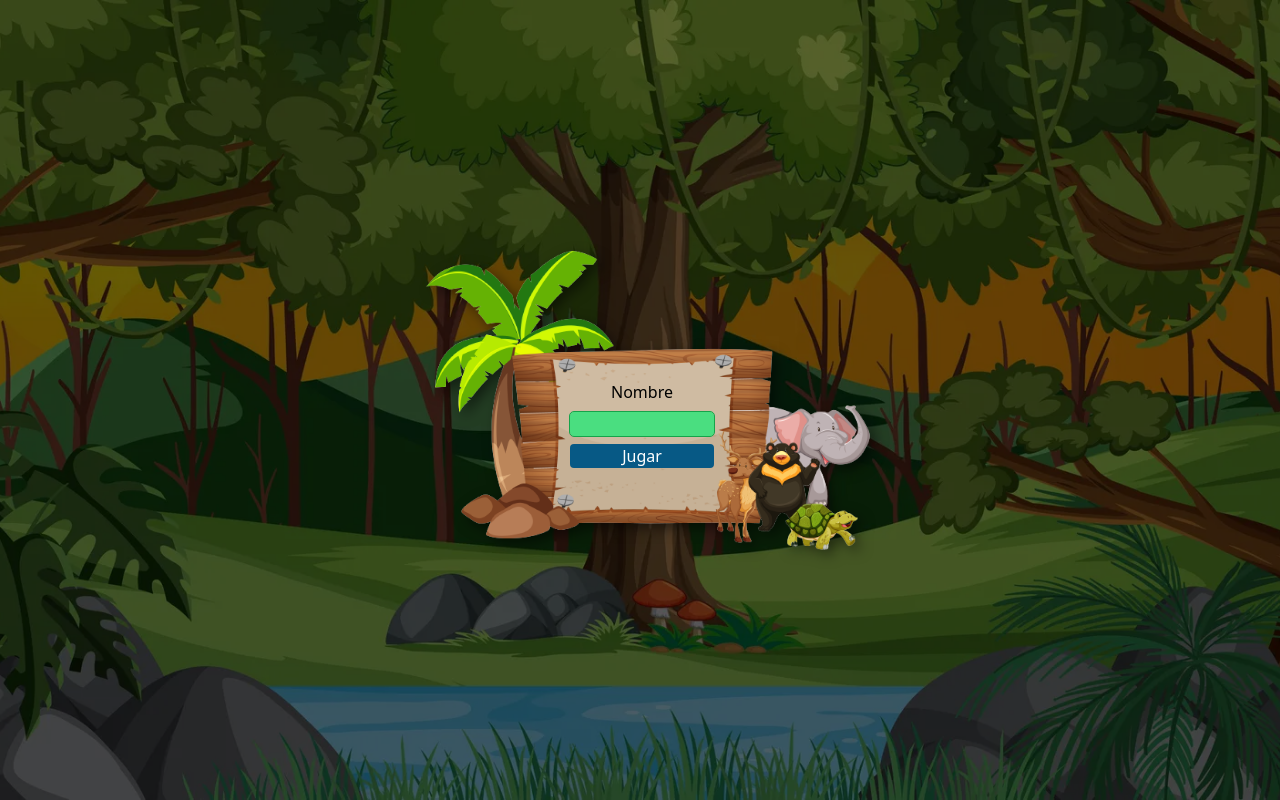
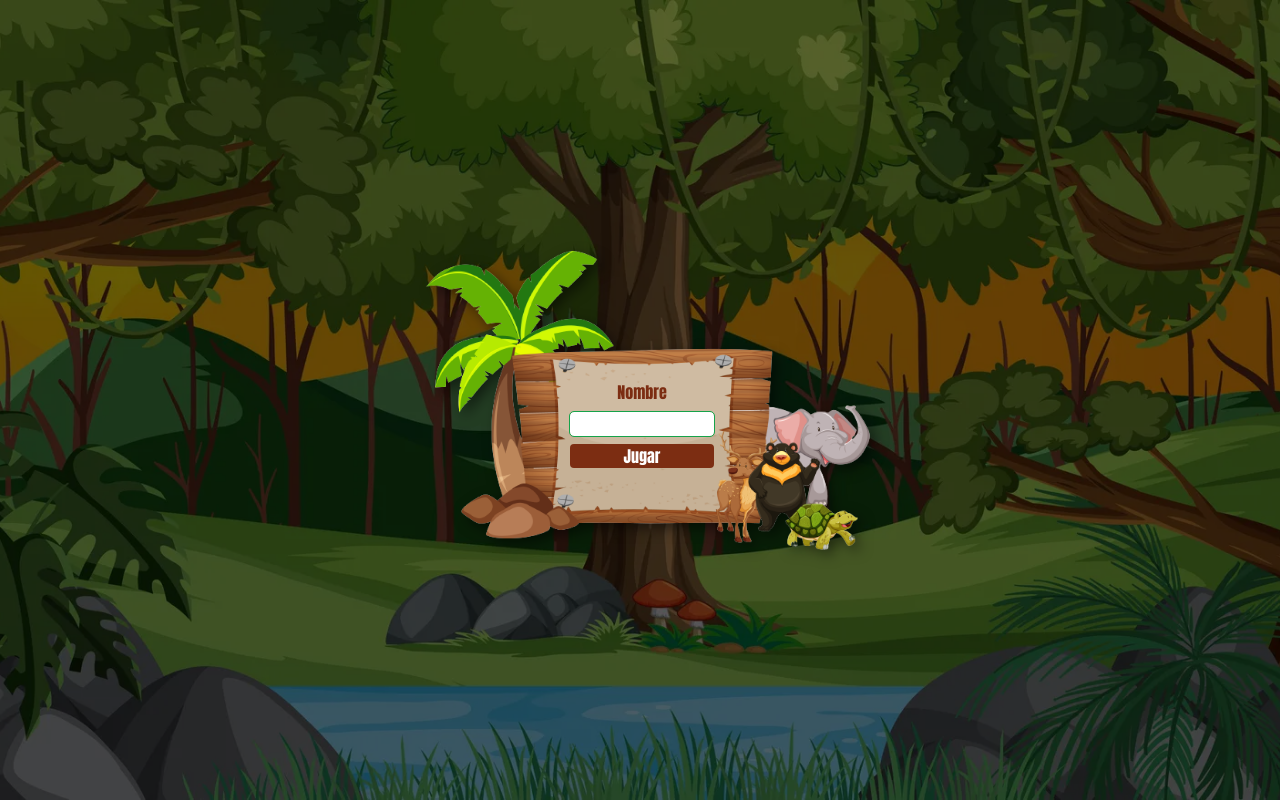
Before and after one commit to javierbasualdo/memory, a Vue app: page / in a window 1280 px wide. Built offline with nearby package versions, Linux system fonts and the light colour scheme.

Commit message:
end and reload game

```diff
--- a/src/App.vue
+++ b/src/App.vue
@@ -1,6 +1,7 @@
 <template>
   <UserGame v-if="!game.hasUser"/>
   <BoardGame v-else/>
+  <EndGame v-if="game.endGame"/>
 </template>
 
 <script setup>
@@ -8,6 +9,7 @@ import { useMemoryGame } from '@/stores/game'
 import useUser from '@/composables/useUser'
 import UserGame from '@/components/UserGame.vue'
 import BoardGame from '@/components/BoardGame.vue'
+import EndGame from '@/components/EndGame.vue'
 
 const game = useMemoryGame()
 const { hasUser } = useUser()
--- /dev/null
+++ b/src/components/EndGame.vue
@@ -0,0 +1,31 @@
+<template>
+    <div class="absolute top-0 h-screen w-screen mx-auto flex items-center justify-center bg-black/90 font-['Anton'] text-orange-900">
+        <div class="user-container w-80 h-80 md:w-2/4 max-w-2xl flex flex-col items-center justify-center pl-1 pt-12">
+            <span class="font-medium md:mb-5 text-2xl">{{ userName }}</span>
+            <button
+                @click="game.resetGame"
+                class="bg-orange-900 px-5 py-1 rounded text-white w-24 md:w-36 hover:bg-orange-700">
+                Volver a jugar?
+            </button>
+        </div>
+    </div>
+</template>
+
+<script setup>
+import { useMemoryGame } from '@/stores/game'
+import useUser from '@/composables/useUser'
+
+const game = useMemoryGame()
+const { getUser } = useUser()
+const { userName } = getUser()
+</script>
+
+<style scoped>
+.user-container {
+    background-image: url('@/assets/save-name-background.png');
+    background-size: contain;
+    background-position: center;
+    background-repeat: no-repeat;
+    filter: drop-shadow(0.35rem 0.35rem 0.4rem rgba(0, 0, 0, 0.5))
+}
+</style>
--- a/src/components/UserGame.vue
+++ b/src/components/UserGame.vue
@@ -1,15 +1,15 @@
 <template>
     <main class="h-screen w-screen mx-auto flex items-center justify-center bg-black/60">
-        <div class="user-container w-80 h-80 md:w-2/4 max-w-2xl flex flex-col items-center justify-center pl-1 pt-12">
+        <div class="user-container w-80 h-80 md:w-2/4 max-w-2xl flex flex-col items-center justify-center pl-1 pt-12 font-['Anton'] text-orange-900">
             <span class="font-medium">Nombre</span>
             <input
                 v-model="text"
                 type="text"
-                class="w-20 md:w-36 my-2 outline outline-1 outline-green-600 bg-green-400 rounded px-2 text-center"
+                class="w-20 md:w-36 my-2 outline outline-1 outline-green-600 bg-white rounded px-2 text-center"
             >
             <button
                 @click="saveUser"
-                class="bg-sky-800 px-5 rounded text-white md:w-36 hover:bg-sky-950">
+                class="bg-orange-900 px-5 rounded text-white md:w-36 hover:bg-orange-700">
                 Jugar
             </button>
         </div>
--- a/src/stores/game.js
+++ b/src/stores/game.js
@@ -7,7 +7,8 @@ export const useMemoryGame = defineStore('game', {
         errors: 0,
         cards: [],
         cardsQty: 9,
-        enableClick: true
+        enableClick: true,
+        endGame: false,
     }),
     getters: {
 
@@ -51,7 +52,9 @@ export const useMemoryGame = defineStore('game', {
                 if (cardsFliped[0].card.uuid == cardsFliped[1].card.uuid) {
                     this.hits++
                     cardsFliped.forEach(item => this.cards[item.index].matched = true)
-                    this.enableClick = true
+                    if (!this.isGameOver()) {
+                        this.enableClick = true
+                    }
                 } else {
                     this.errors++
                     setTimeout(() => {
@@ -61,6 +64,25 @@ export const useMemoryGame = defineStore('game', {
                 }
             }
 
+        },
+        isGameOver() {
+            const allFlipped = this.cards.every(card => card.show == true && card.matched == true)
+
+            if (allFlipped) {
+                this.endGame = true
+                return true
+            }
+
+            return false
+        },
+        resetGame() {
+            this.hits = 0
+            this.errors = 0
+            this.cards = []
+            this.cardsQty = 9
+            this.enableClick = true
+            this.endGame = false
+            this.getCards()
         }
     }
 })
```
